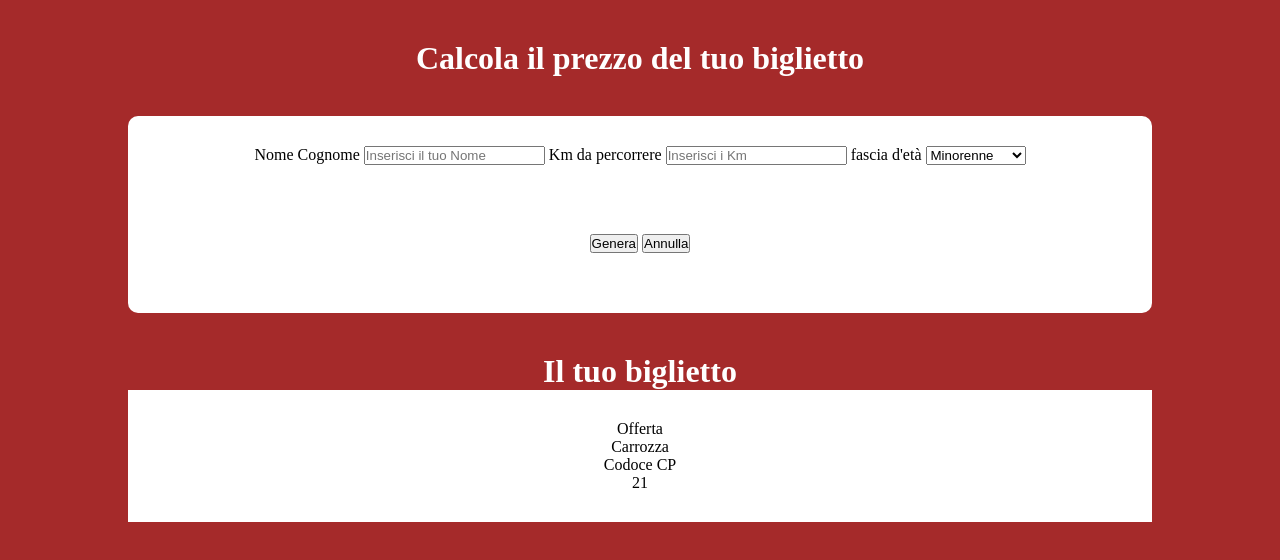
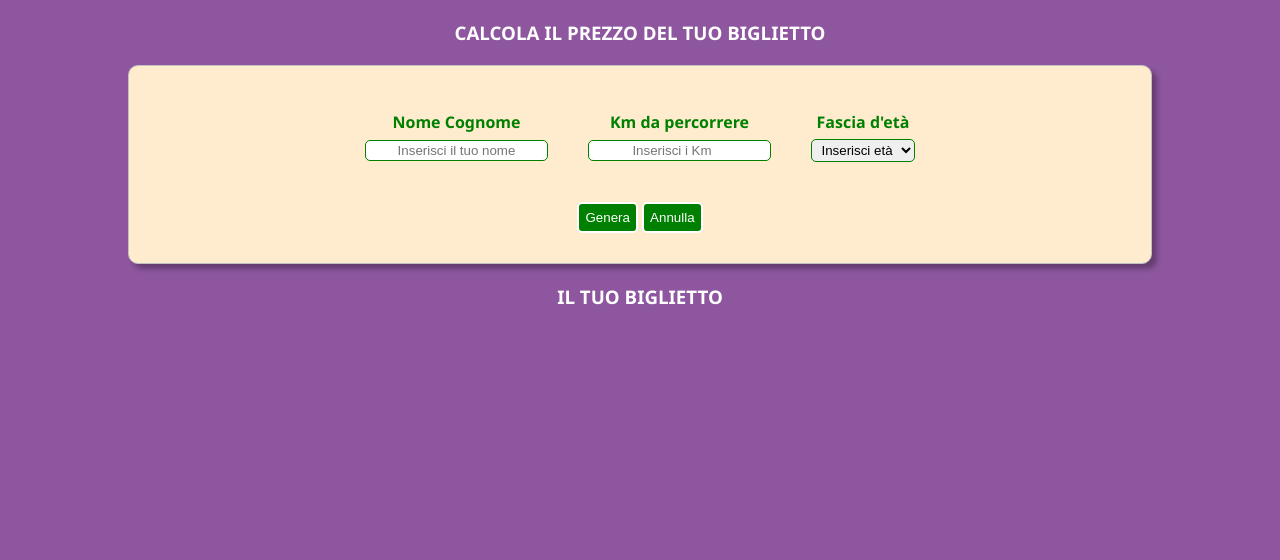
Before and after one commit to IlarioCocco/js-biglietto-treno-form, a plain HTML site: page index.html in a window 1280 px wide. Drawn offline with Linux system fonts and the light colour scheme.

Commit message:
commit recap basic  js

```diff
--- a/css/style.css
+++ b/css/style.css
@@ -1,4 +1,3 @@
-/* reset */
 * {
     box-sizing: border-box;
     margin: 0;
@@ -6,38 +5,103 @@
 }
 
 body {
-    background-color: brown;
+    background-color: rgb(141, 86, 158);
+    font-family: 'Segoe UI', Tahoma, Geneva, Verdana, sans-serif;
 }
 
-.container-uno,
-.container-due {
+/* ESERCIZIO BIGLIETTO DEL TRENO */
+.box {
     max-width: 80%;
     margin: auto;
+    padding: 10px;
+    background-color: blanchedalmond;
+    border-radius: 10px;
+    box-shadow: 5px 5px 5px rgba(0, 0, 0, 0.285);
+    border: 1px solid rgb(193, 193, 193);
+    text-align: center;
 }
 
 
-.type-biglietto,
-.type-biglietto-bottoni {
-    background-color: white;
-    padding: 30px;
-    text-align: center;
-    border-radius: 10px;
-    margin-top: 39px;
+.biglietto {
+    max-width: 80%;
+    margin: auto;
+    background-color: rgb(255, 255, 255);
+    border: 1px solid black;
+    padding: 10px;
+    display: flex;
+    justify-content: space-between;
+    display: none;
 }
 
-.type-stampa {
-    background-color: white;
-    padding: 30px;
-    text-align: center;
-    /* margin-top: 40px; */
+.open {
+    display: block;
+    display: flex;
+    justify-content: space-between;
 }
 
-.type-stampa.open {
-    display: block;
+.btn {
+    padding-bottom: 20px;
 }
 
-.titolo-calcola {
+h4 {
+color:black;
+padding-top: 15px;
+}
+
+.ticket,
+.ticketNome {
+    padding: 25px;
+    color: rgb(134, 134, 134);
+    border: 1px solid black;
+}
+
+.ticketNome {
+    background-color: rgb(226, 226, 226);
+}
+
+button {
+    border-radius: 5px;
+    border: none;
+    color: rgb(255, 255, 255);
+    border: 2px solid white;
+    padding: 6px;
+    background: green;
+}
+
+.descritiva {
+    color: green;
+    padding-bottom: 5px;
+}
+
+.form {
+    border: 1px solid green;
+    border-radius: 5px;
+    padding: 2px;
     text-align: center;
-    color: white;
-    margin-top: 40px;
 }
+
+.formLimite {
+    padding-bottom: 20px;
+    display: flex;
+    justify-content: center;
+}
+
+.areaForm {
+    padding: 20px;
+}
+
+.ilTuo,
+.calcola {
+    display: flex;
+    justify-content: center;
+    color: rgb(255, 255, 255);
+    padding-bottom: 20px;
+    padding-top: 20px;
+}
+
+.ok{
+    background-color: rgb(25, 73, 83) ;
+    height: 100vh;
+    padding: 50px;
+}
+/* ESERCIZIO BIGLIETTO DEL TRENO */
--- a/index.html
+++ b/index.html
@@ -10,44 +10,67 @@
 </head>
 
 <body>
-    <div class="container-uno">
-        <!-- formato biglietto -->
-        <div class="biglietto">
-            <h1 class="titolo-calcola">Calcola il prezzo del tuo biglietto</h1>
-            <div class="type-biglietto">
-                <label for="nome">Nome Cognome</label>
-                <input type="text" name="nome" id="nome" placeholder="Inserisci il tuo Nome">
+    <!-- ESERCIZIO BIGLIETTO DEL TRENO -->
 
-                <label for="km">Km da percorrere</label>
-                <input type="numero" name="km" id="km" placeholder="Inserisci i Km">
+        <section>
+            <h3 class="calcola">CALCOLA IL PREZZO DEL TUO BIGLIETTO</h3>
+                <section class="box">
+                    <div class="formLimite">
 
-                <label for="fascia">fascia d'età</label>
-                <select name="fascia" id="fascia">
+
+                        <div class="areaForm">
+                            <h4 class="descritiva" for="nome">Nome Cognome</h4>
+                            <input class="form" type="text" name="nome" id="nome" placeholder="Inserisci il tuo nome">
+                        </div>
+
+                        <div class="areaForm">
+                            <h4 class="descritiva" for="km">Km da percorrere</h4>
+                            <input class="form" type="number" name="km" id="km" placeholder="Inserisci i Km">
+                        </div>
+
+                        <div class="areaForm">
+                            <h4 class="descritiva" for="fascia">Fascia d'età</h4>
+                            <select class="form" name="fascia" id="fascia">
+                                <option selected>Inserisci età</option>
                                 <option value="minorenne">Minorenne</option>
                                 <option value="maggiorenne">Maggiorenne</option>
                                 <option value="over">Over 65</option>
                             </select>
-                <div class="type-biglietto-bottoni">
-                    <button id="genera">Genera</button>
-                    <button id="annulla">Annulla</button>
-                </div>
-            </div>
                         </div>
                     </div>
 
 
+                    <div class="btn">
+                        <button id="genera" >Genera</button>
+                        <button id="annulla">Annulla</button>
                     </div>
-    <div class="container-due">
-        <h1 class="titolo-calcola">Il tuo biglietto</h1>
-        <div id="type-stampa" class="type-stampa">
-            <div id="nomePasseggero"></div>
-            <div id="tipoOfferta">Offerta</div>
-            <div id="carrozza">Carrozza</div>
-            <div id="codiceCp">Codoce CP</div>
-            <div id="totale">21</div>
+                </section>
+
+
+                <h3 class="ilTuo">IL TUO BIGLIETTO</h3>
+                <div id="biglietto" class="biglietto" >
+                    <div class="ticketNome">
+                        <h2>NOME PASSEGGERO</h2>
+                        <h4 id="nomePasseggero"></h4>
                     </div>
-
+                    <div class="ticket">
+                        <h2>Offerta</h2>
+                        <h4 id="tipoOfferta"></h4>
                     </div>
+                    <div class="ticket">
+                        <h2>Carrozza</h2>
+                        <h4>N° <span id="numeroCarrozza">--</span></h4>
+                    </div>
+                    <div class="ticket">
+                        <h2>Cod. CP</h2>
+                        <h4 id="numeroCp">-- --</h4>
+                    </div>
+                    <div class="ticket">
+                        <h2>Costo del Biglietto</h2>
+                        <h4><span id="tot"></span> €</h4>
+                    </div>
+                </div>
+        </section>
 
 
     <script src="js/scripts.js"></script>
--- a/js/scripts.js
+++ b/js/scripts.js
@@ -1,66 +1,77 @@
-// 1 seleziona i bottoni
-var bottoneGenera = document.getElementById("genera");
-var bottoneAnulla = document.getElementById("genera");
 
-// 2 click del bottone genera
-bottoneGenera.addEventListener("click",
-    function() {
-        // logica generazione biglietto
+// seleziono i bottoni EVENTI PRINCIPALI
+var bottone = document.getElementById("genera");
+var bottoneAnnulla = document.getElementById("annulla");
 
-        // prendo i vlaori
-        var nome = document.getElementById("nome").Value;
-        var km = parseInt(document.getElementById("km")).Value;
-        var fascia = document.getElementById("fascia").Value;
-
-        console.log(km);
+// tramite funzione callback genero un evento sul bottone con il click
+bottone.addEventListener('click',
+function(){
+// internamente tutta la logica generazione biglietto
+// prendo i  VALORI DI CAMPO DI INPUT SELECT
+var nome = document.getElementById("nome").value;
+var km = parseInt(document.getElementById("km").value);
+var fasciaEta = document.getElementById("fascia").value;
+//  console.log(typeof(nome)); debuging
+//  console.log(nome); debuging
 
 
-        var sconto= 0;
-        var prezzo= km * 0.21;
+// un minimo di verifica per capire se l utente sta inserendo dati opportuni e corretti
+if ( nome != "" && isNaN(nome) && !isNaN(km) && km > 0 ) {
+
+var prezzo = km * 0.21;
+var tipoOfferta = "Biglietto Standard";
+// calcolo il biglietto in base alla fascia d'età
+if (fasciaEta == "minorenne") {
+prezzo = prezzo - (prezzo * 0.3);
+tipoOfferta = "Sconto Minori";
+
+} else if (fasciaEta == "over") {
+prezzo = prezzo - (prezzo * 0.5);
+tipoOfferta = "Sconto Silver";
+
+} else {
+tipoOfferta = "Prezzo Base";
+}
+prezzo = prezzo.toFixed(2);  // arrotondo con toFixed per avere numerri decimali (esempio = 5,00)
 
 
-        // calcoloo il prezzo in base all'età
-        if (fascia < 18) {
-            sonto = prezzo * 20 / 100;
-        // prezzo biglietto - 20%
-        } else if ( fascia >= 65) {
-            sconto = prezzo * 40 / 100;
-        // prezzo biglietto - 40%
-        } else {
-        // prezzo normale
-            prezzo = prezzo - sconto
-        }
-        // stampo i dati nel div del biglietto
 
-        // inserisco il nome del passeggero
-        document.getElementById("nomePasseggero").innerHTML = nomePasseggero;
+// stampo tutti i dati nel div del biglietto
+// innietto:
+// nome, offerta, numeri random, costo biglietto.
+document.getElementById("nomePasseggero").innerHTML = nome;
 
-        // inserisco il tipo di offerta
-        document.getElementById("tipoOfferta").innerHTML = tipoOfferta;
+document.getElementById("tipoOfferta").innerHTML = tipoOfferta;
 
-        // inserisco il prezzo
-        document.getElementById("totale").innerHTML = totale;
+var numeroRandom = (Math.floor(Math.random() * 10) + 1);
+document.getElementById("numeroCarrozza").innerHTML = numeroRandom;
 
-        // inserisco carrozza
-        document.getElementById("carrozza").innerHTML = carrozza;
+var numeroRandom = (Math.floor(Math.random() * (99999 - 90000)) + 90000 );
+document.getElementById("numeroCp").innerHTML = numeroRandom;
 
-        // inserisco codice cp
-        document.getElementById("codiceCp").innerHTML = codiceCp;
+document.getElementById("tot").innerHTML = prezzo;
 
 
-        document.getElementById("type-stampa").classList.add()
-    }
-);
 
-//  dopo il click del bottone annulla
-bottoneAnulla.addEventListener("click",
-function() {
-    // nascondi il biglietto
-    document.getElementById("type-stampa").classList.remove("open")
+// visualizzo biglietto
+document.getElementById("biglietto").classList.add("open");
 
-    // reset tutto
-    document.getElementById("nome").Value = "";
-    document.getElementById("km").Value = "";
-    document.getElementById("fascia").Value = "";
+} else {
+alert("ERRORE! RIPROVA..");
 }
-);
+});
+
+
+
+// nascondo il biglietto con remove
+bottoneAnnulla.addEventListener("click",
+function(){
+// nascondo il biglietto con remove
+document.getElementById("biglietto").classList.remove("open");
+
+
+var nome = document.getElementById("nome").value = "";
+var km = parseInt(document.getElementById("km").value = "");
+var fasciaEta = document.getElementById("fascia").selectedIndex = "0";
+
+});
```
Lines whose indentation alone changed are shown as unchanged.
